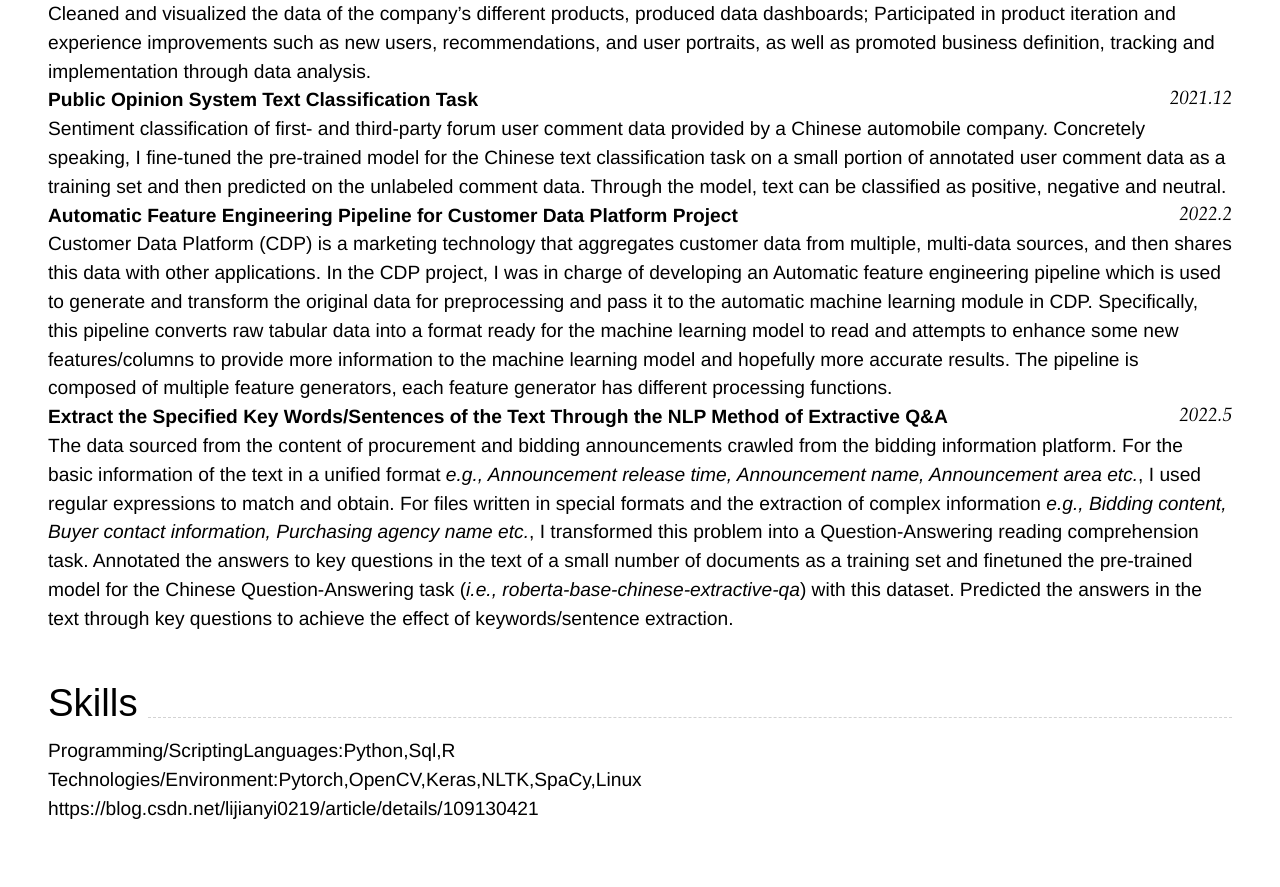
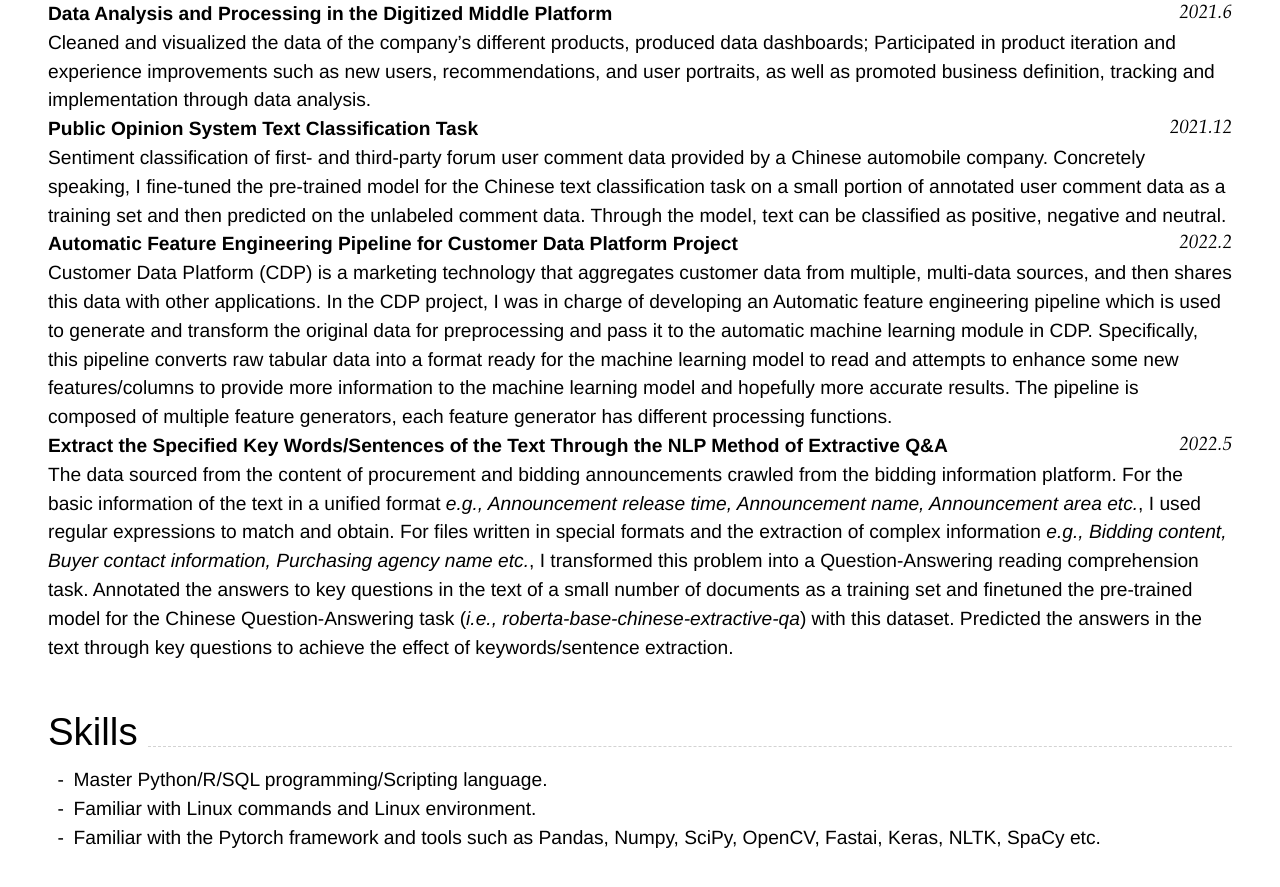
Before and after one commit to MinyeShao/CV_Markdown, a Jekyll site: the page built from index.md, in a window 1280 px wide and 900 px high, scrolled down 1702 px. Shown: the top 887 px of the window. Built offline with Jekyll 4.4.1, drawn with Linux system fonts in a browser that asks for light colours; nearby versions of some CDN libraries; some of the changed text lies outside the part shown.

Commit message:
Update index.md

```diff
--- a/index.md
+++ b/index.md
@@ -25,7 +25,7 @@ github:
 
 - 2020 class postgraduate student of Newcastle University majoring in Data Science.
 - Postgraduate project and dissertation topic is Image Classification related.
-- Interested in Computer Vision and Natural Language Processing, particularly in relation to XXXX
+- Interested in research on the direction of Deep Learning, particularly in relation to Self-Supervised/Contrastive Unsupervised Meta-Learning for Few-Shot/Zero-shot Computer Vision/Natural Language Processing Tasks.
 - Currently employed, with more than one-year work experience so far after graduation.
 - Several NLP/ML-related work project experiences.
 
@@ -104,11 +104,11 @@ The data sourced from the content of procurement and bidding announcements crawl
 
 <br>
 ## Skills
-Programming/ScriptingLanguages:Python,Sql,R
-<br>
-Technologies/Environment:Pytorch,OpenCV,Keras,NLTK,SpaCy,Linux
+- Master Python/R/SQL programming/Scripting language.
+- Familiar with Linux commands and Linux environment.
+- Familiar with the Pytorch framework and tools such as Pandas, Numpy, SciPy, OpenCV, Fastai, Keras, NLTK, SpaCy etc.
 
-https://blog.csdn.net/lijianyi0219/article/details/109130421
+
 
 
 
```
